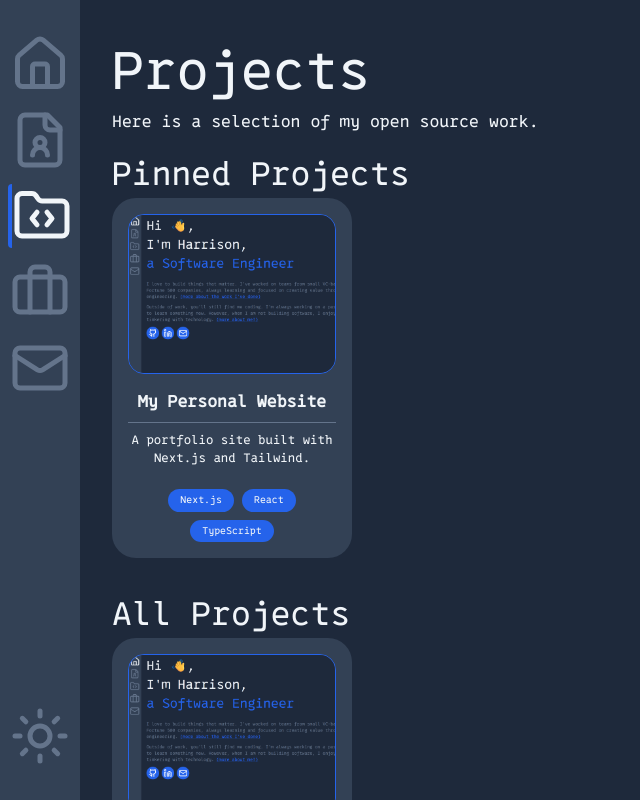
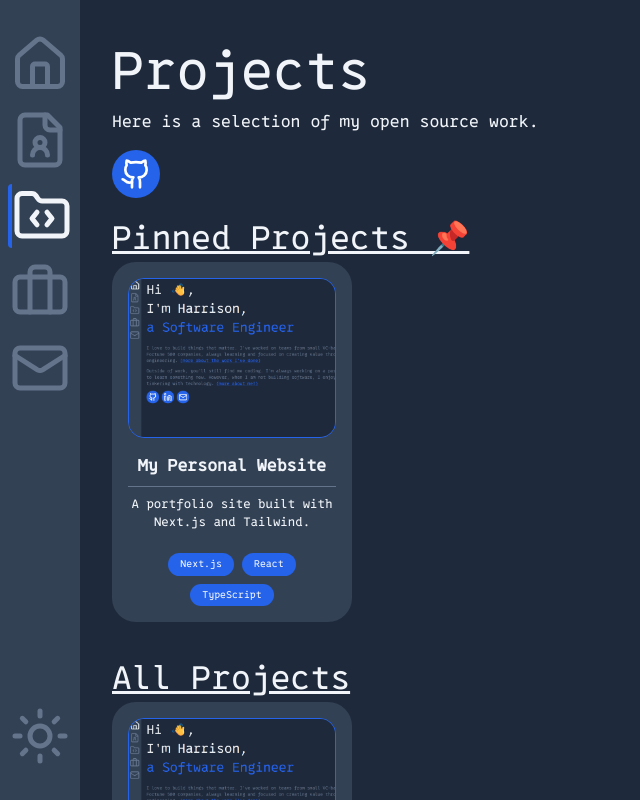
Before and after one commit to Harrison-Blair/personal-website, a Next.js app: page /projects in a window 1280 px wide. Shown: the top 800 px of the page, without its empty margins (0-640 px from the left). Built offline with nearby package versions, Linux system fonts and the light colour scheme.

Commit message:
add github link, underline headers

```diff
--- a/src/app/projects/page.tsx
+++ b/src/app/projects/page.tsx
@@ -1,18 +1,27 @@
 import { projects } from "@/data/projects";
 import ProjectTile from "../components/ui/ProjectTile";
+import CircularButton from "../components/ui/CircularButton";
+import { Github } from "lucide-react";
 
 export default function Projects() {
   return (
     <div>
       <h1 className='text-[6.5vh]'>Projects</h1>
-      <p className='text-[2vh]'>Here is a selection of my open source work.</p>
-      <h2 className='text-[4vh] mt-4'>Pinned Projects</h2>
+      <p className='text-[2vh] mb-4'>Here is a selection of my open source work.</p>
+      <CircularButton
+                href="https://github.com/Harrison-Blair"
+                icon={Github}
+                bgColor="bg-[var(--primary)]"
+                hoverColor="hover:bg-[var(--accent)]"
+                isExternal={true}
+      />
+      <h2 className='text-[4vh] mt-4 underline'>Pinned Projects 📌</h2>
       <div className='grid grid-cols-3 gap-4 mb-8'>
         {projects.filter(project => project.pinned).map((project) => (
           <ProjectTile key={project.id} project={project} />
         ))}
       </div>
-      <h2 className='text-[4vh] mt-4'>All Projects</h2>
+      <h2 className='text-[4vh] mt-4 underline'>All Projects</h2>
       <div className='grid grid-cols-3 gap-4 mb-8'>
         {projects.map((project) => (
           <ProjectTile key={project.id} project={project} />
```
